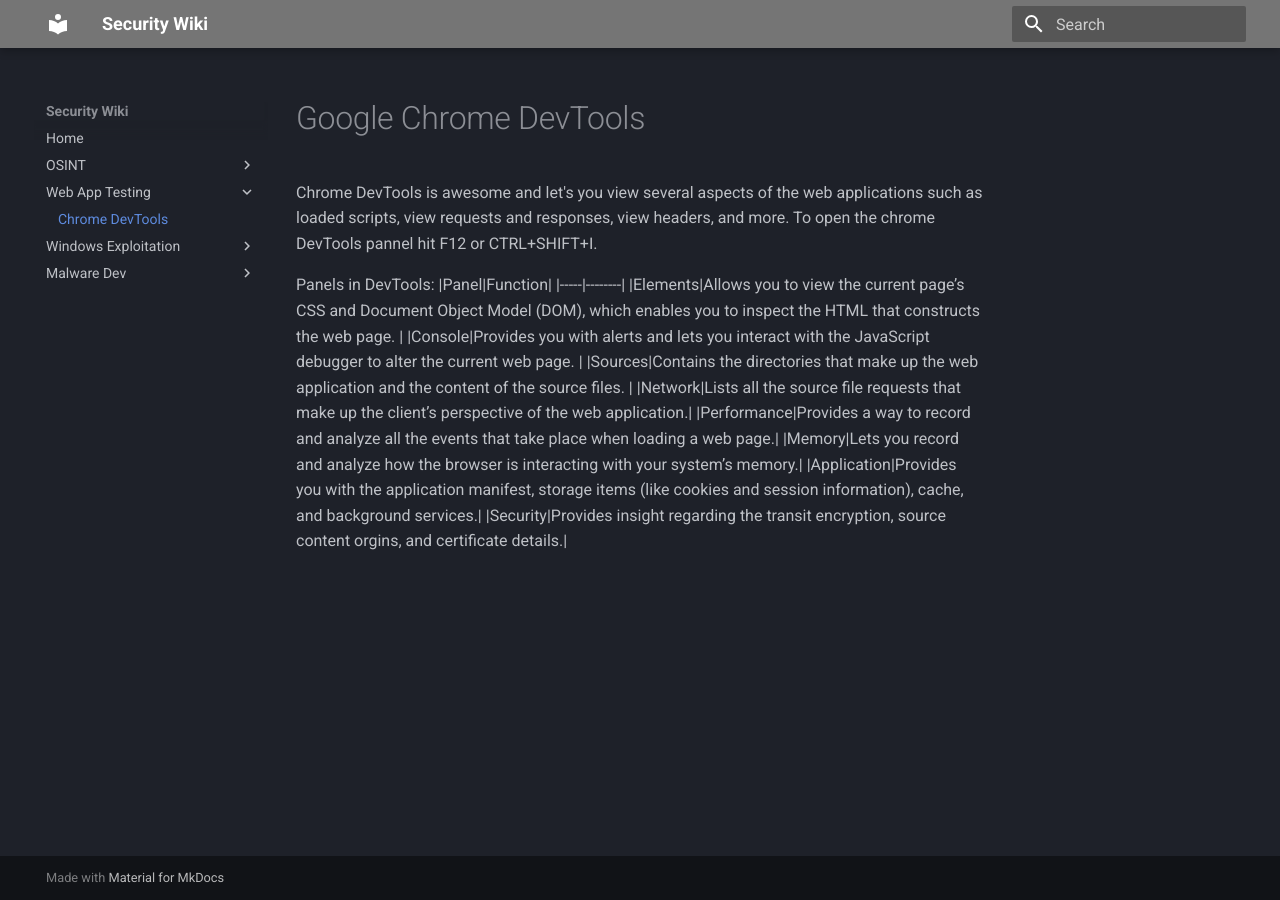
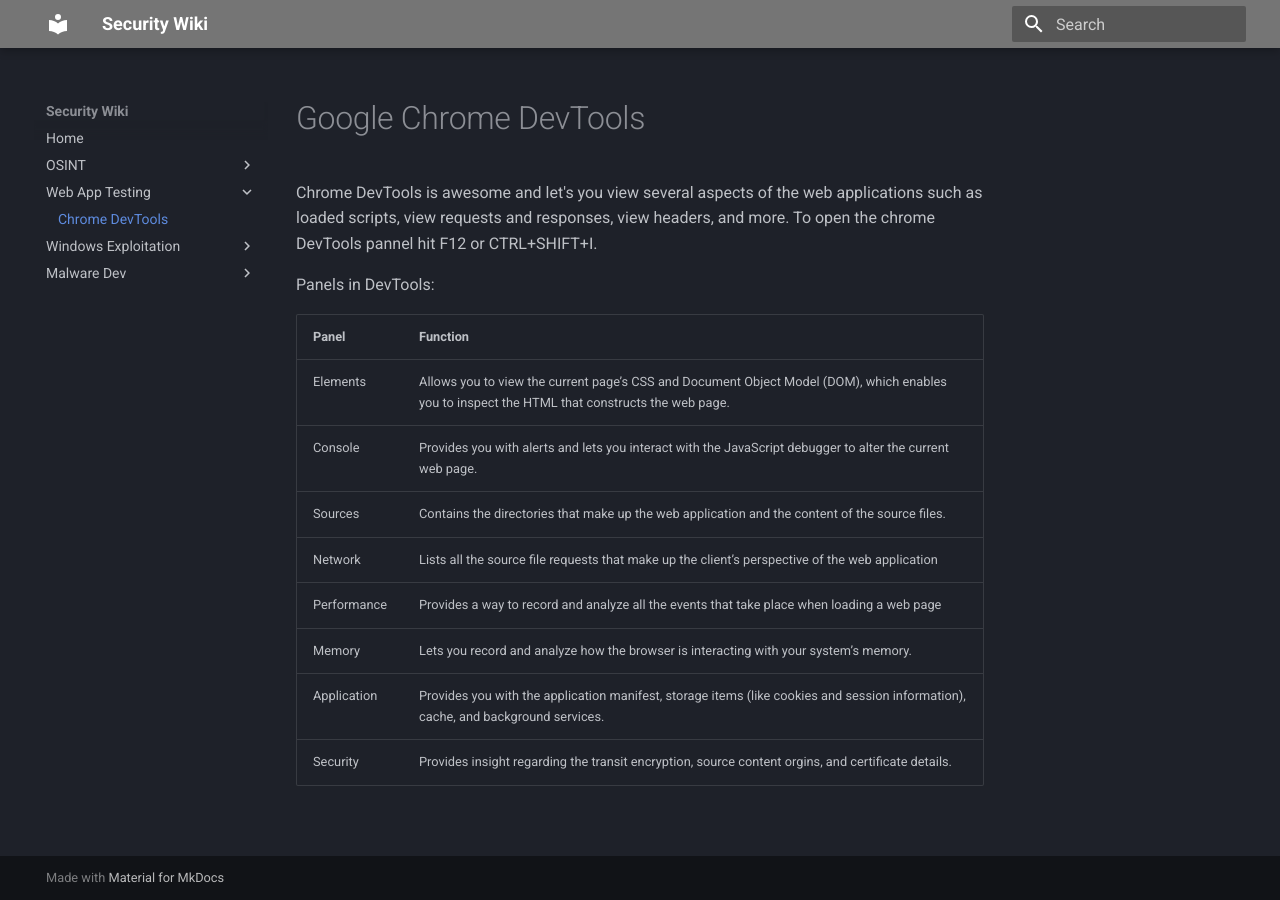
Before and after one commit to ConfusingBLANK/confusingblank.github.io, an MkDocs documentation site: the page built from docs/web-app/chrome-dev-tools.md, in a window 1280 px wide. Built offline with MkDocs 1.6.1 and Material for MkDocs 9.7.7, drawn with Linux system fonts in a browser that asks for light colours.

```diff
--- a/docs/web-app/chrome-dev-tools.md
+++ b/docs/web-app/chrome-dev-tools.md
@@ -3,13 +3,14 @@
 Chrome DevTools is awesome and let's you view several aspects of the web applications such as loaded scripts, view requests and responses, view headers, and more. To open the chrome DevTools pannel hit F12 or CTRL+SHIFT+I.
 
 Panels in DevTools:
+
 |Panel|Function|
 |-----|--------|
-|Elements|Allows you to view the current page’s CSS and Document Object Model (DOM), which enables you to inspect the HTML that constructs the web page. |
-|Console|Provides you with alerts and lets you interact with the JavaScript debugger to alter the current web page. |
-|Sources|Contains the directories that make up the web application and the content of the source files. |
-|Network|Lists all the source file requests that make up the client’s perspective of the web application.|
-|Performance|Provides a way to record and analyze all the events that take place when loading a web page.|
+|Elements|Allows you to view the current page’s CSS and Document Object Model (DOM), which enables you to inspect the HTML that constructs the web page.|
+|Console|Provides you with alerts and lets you interact with the JavaScript debugger to alter the current web page.|
+|Sources|Contains the directories that make up the web application and the content of the source files.|
+|Network|Lists all the source file requests that make up the client’s perspective of the web application|
+|Performance|Provides a way to record and analyze all the events that take place when loading a web page|
 |Memory|Lets you record and analyze how the browser is interacting with your system’s memory.|
 |Application|Provides you with the application manifest, storage items (like cookies and session information), cache, and background services.|
 |Security|Provides insight regarding the transit encryption, source content orgins, and certificate details.|
```
